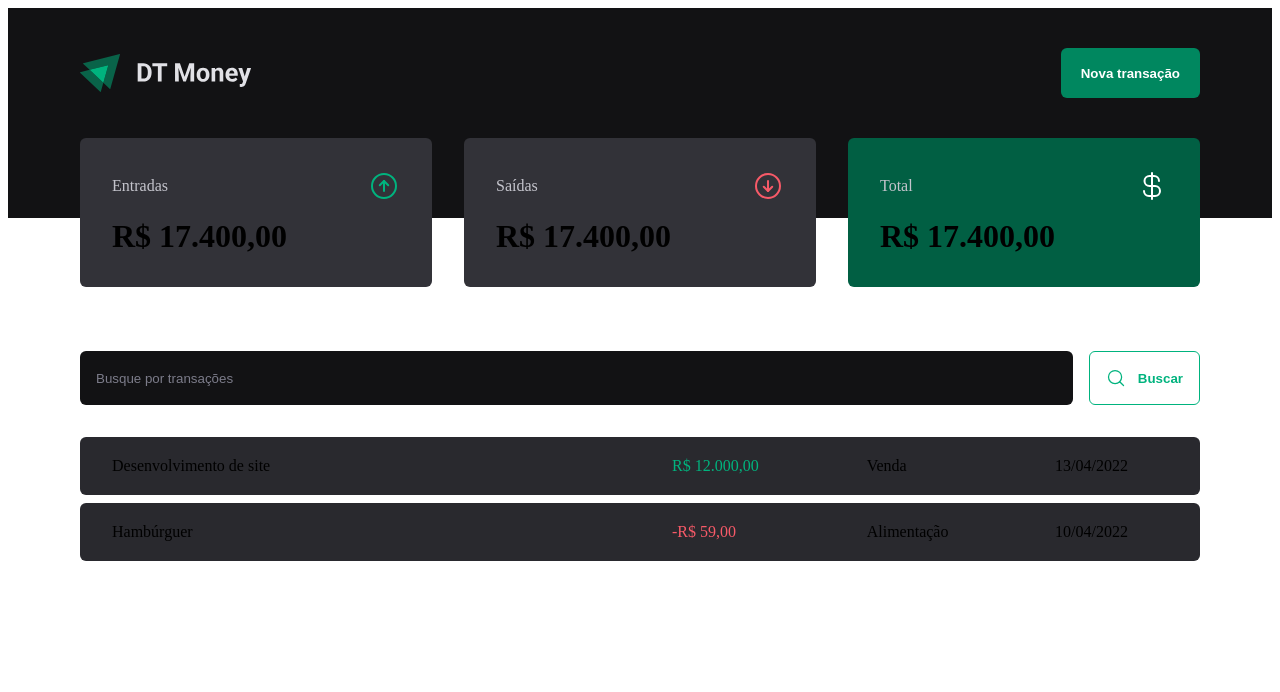
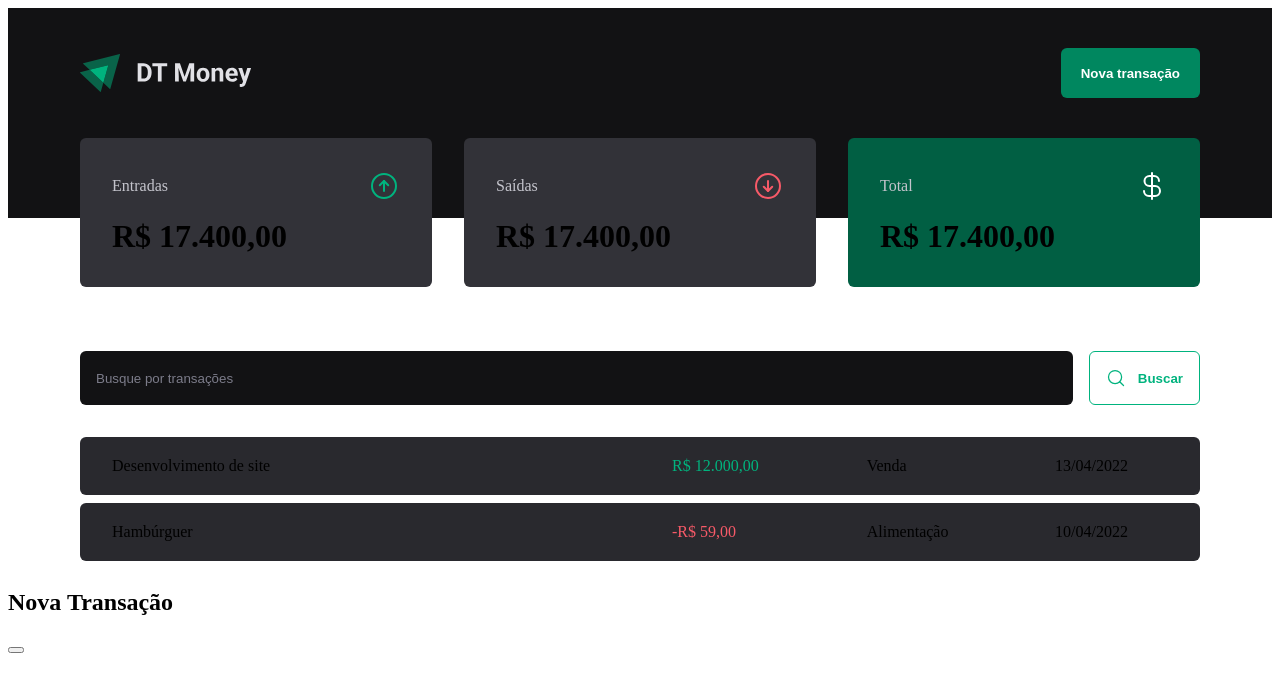
Before and after one commit to henriqueholz/DTMoney, a React (Vite) app: page / in a window 1280 px wide. Both pictures are taken after a click on the button "Nova transação". Shown: the top 692 px of the page. Built offline with nearby package versions, Linux system fonts and the light colour scheme.

Commit message:
Adding radix dialog box

```diff
--- a/package.json
+++ b/package.json
@@ -9,6 +9,7 @@
     "preview": "vite preview"
   },
   "dependencies": {
+    "@radix-ui/react-dialog": "^1.0.0",
     "phosphor-react": "^1.4.1",
     "react": "^18.2.0",
     "react-dom": "^18.2.0",
--- a/src/components/Header/index.tsx
+++ b/src/components/Header/index.tsx
@@ -1,4 +1,5 @@
 import { HeaderContainer, HeaderContent, NewTransactionButton } from "./styles";
+import * as Dialog from '@radix-ui/react-dialog';
 
 import logoImg from   "../../assets/logo.svg"
 
@@ -8,7 +9,21 @@
       <HeaderContent>
         <img src={logoImg} alt="" />
 
-        <NewTransactionButton>Nova transação</NewTransactionButton>
+        <Dialog.Root>
+        <Dialog.Trigger asChild>
+          <NewTransactionButton>Nova transação</NewTransactionButton>
+        </Dialog.Trigger>
+
+        <Dialog.Portal>
+          <Dialog.Overlay />
+
+          <Dialog.Content>
+            <Dialog.Title>Nova Transação</Dialog.Title>
+
+            <Dialog.Close />
+          </Dialog.Content>
+        </Dialog.Portal>
+      </Dialog.Root>
       </HeaderContent>
     </HeaderContainer>
   );
```
Also changed, not shown: 1 other file (tests, documents, lock files or other folders).
